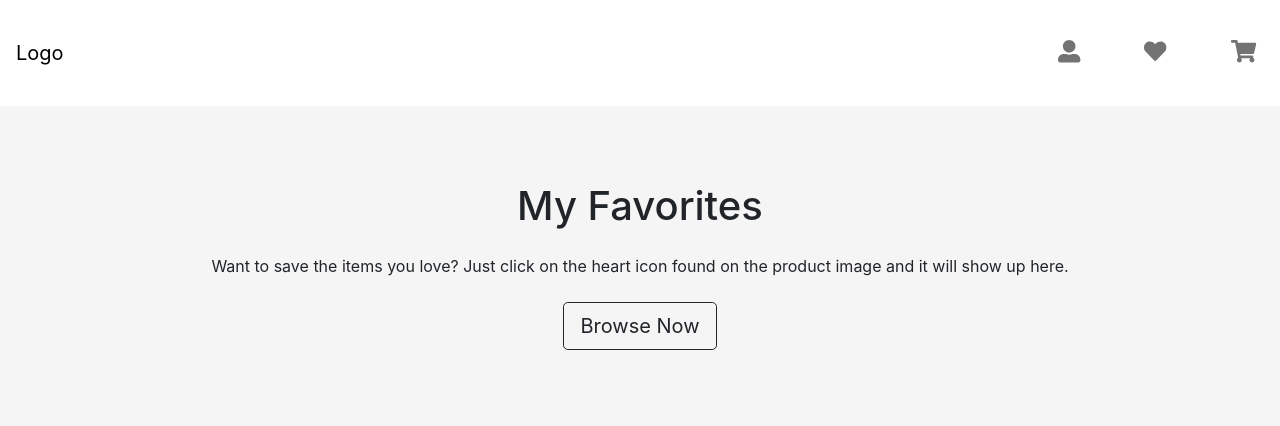
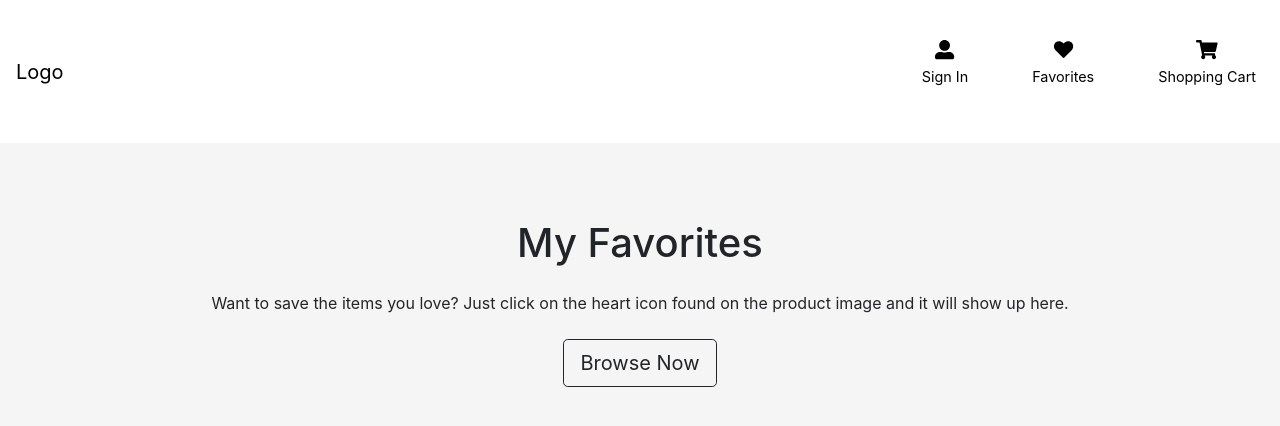
Before and after one commit to abuiko/react-bootstrap, a React (Create React App) app: page /favorites in a window 1280 px wide. Shown: the top 426 px of the page. Built offline with nearby package versions, Linux system fonts and the light colour scheme.

Commit message:
change navbar links

```diff
--- a/src/components/NavigationBar.js
+++ b/src/components/NavigationBar.js
@@ -17,6 +17,19 @@ const Styles = styled.div`
         margin-left: auto;
 
     }
+    .nav-link {
+        display: flex;
+        flex-direction: column;
+        justify-content: center;
+        align-items: center;
+        margin-left: 3rem;
+
+    }
+    .nav-link p {
+        font-size: 0.9rem;
+        margin-top: 0.4rem;
+        color: #000;
+    }
     .navbar-brand, .navbar-nav, .nav-link {
         color: #000;
 
@@ -26,8 +39,8 @@ const Styles = styled.div`
     }
 
     .fa-icon {
-        font-size: 1.4rem;
-        margin-left: 3rem;
+        font-size: 1.2rem;
+        color: #000;
     }
 
 `;
@@ -41,9 +54,25 @@ export const NavigationBar = () => {
                 <Navbar.Toggle aria-controls="basic-navbar-nav" />
                 <Navbar.Collapse id="basic-navbar-nav">
                     <Nav className="ml-auto">
-                        <Nav.Item><Nav.Link className="nav-link" href="/user"> <FontAwesomeIcon className="fa-icon" icon={faUserAlt} /></Nav.Link></Nav.Item>
-                        <Nav.Item><Nav.Link className="nav-link" href="/favorites"><FontAwesomeIcon className="fa-icon" icon={faHeart} /></Nav.Link></Nav.Item>
-                        <Nav.Item><Nav.Link className="nav-link" href="/basket"><FontAwesomeIcon className="fa-icon" icon={faShoppingCart} /></Nav.Link></Nav.Item>
+                        <Nav.Item>
+                            <Nav.Link className="nav-link" href="/user">
+                                <FontAwesomeIcon className="fa-icon" icon={faUserAlt} />
+                                <p>Sign In</p>
+                            </Nav.Link>
+
+                        </Nav.Item>
+                        <Nav.Item>
+                            <Nav.Link className="nav-link" href="/favorites">
+                                <FontAwesomeIcon className="fa-icon" icon={faHeart} />
+                                <p>Favorites</p>
+                            </Nav.Link>
+                        </Nav.Item>
+                        <Nav.Item>
+                            <Nav.Link className="nav-link" href="/basket">
+                                <FontAwesomeIcon className="fa-icon" icon={faShoppingCart} />
+                                <p>Shopping Cart</p>
+                            </Nav.Link>
+                        </Nav.Item>
                     </Nav>
                 </Navbar.Collapse>
             </Navbar>
```
